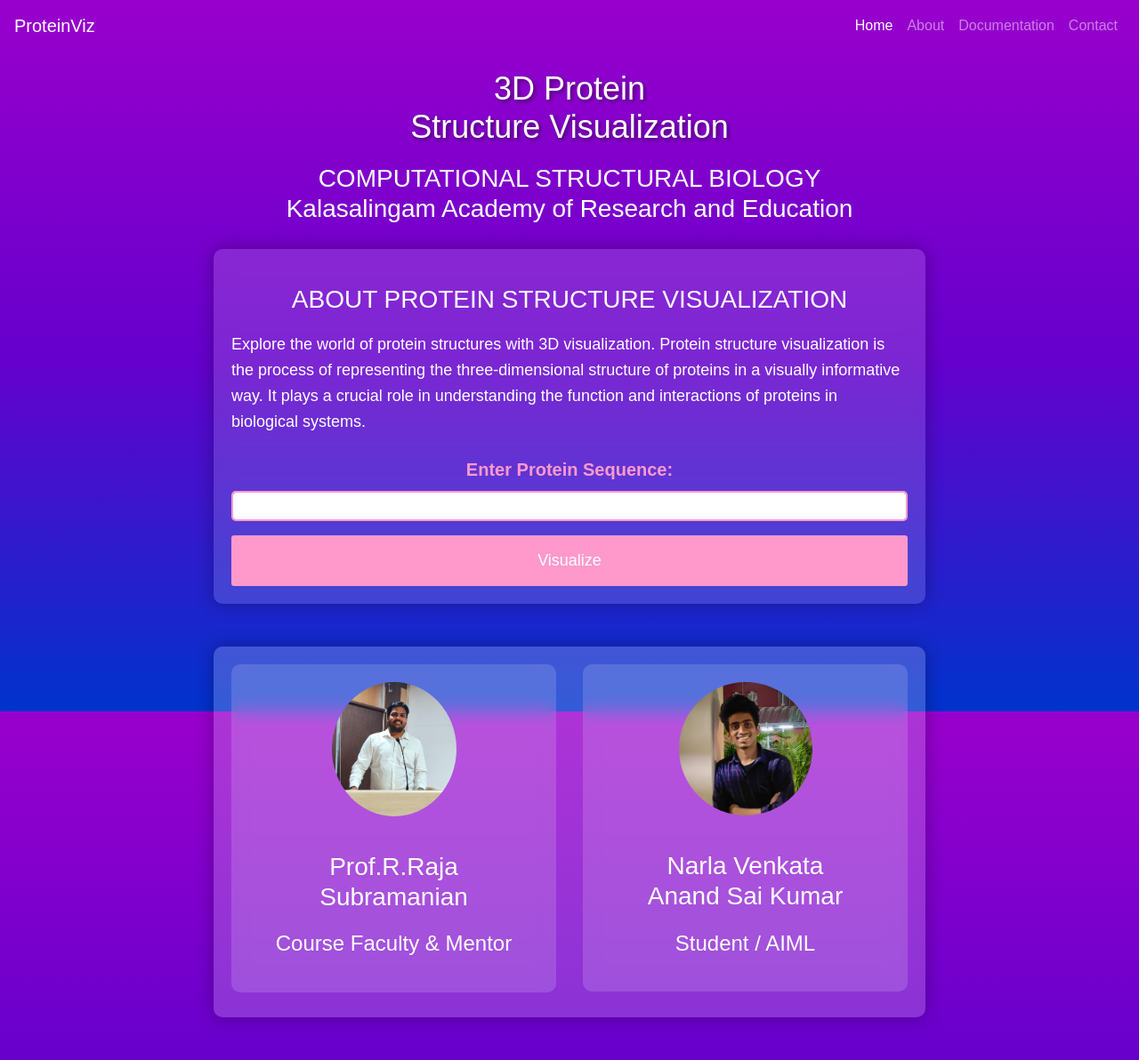
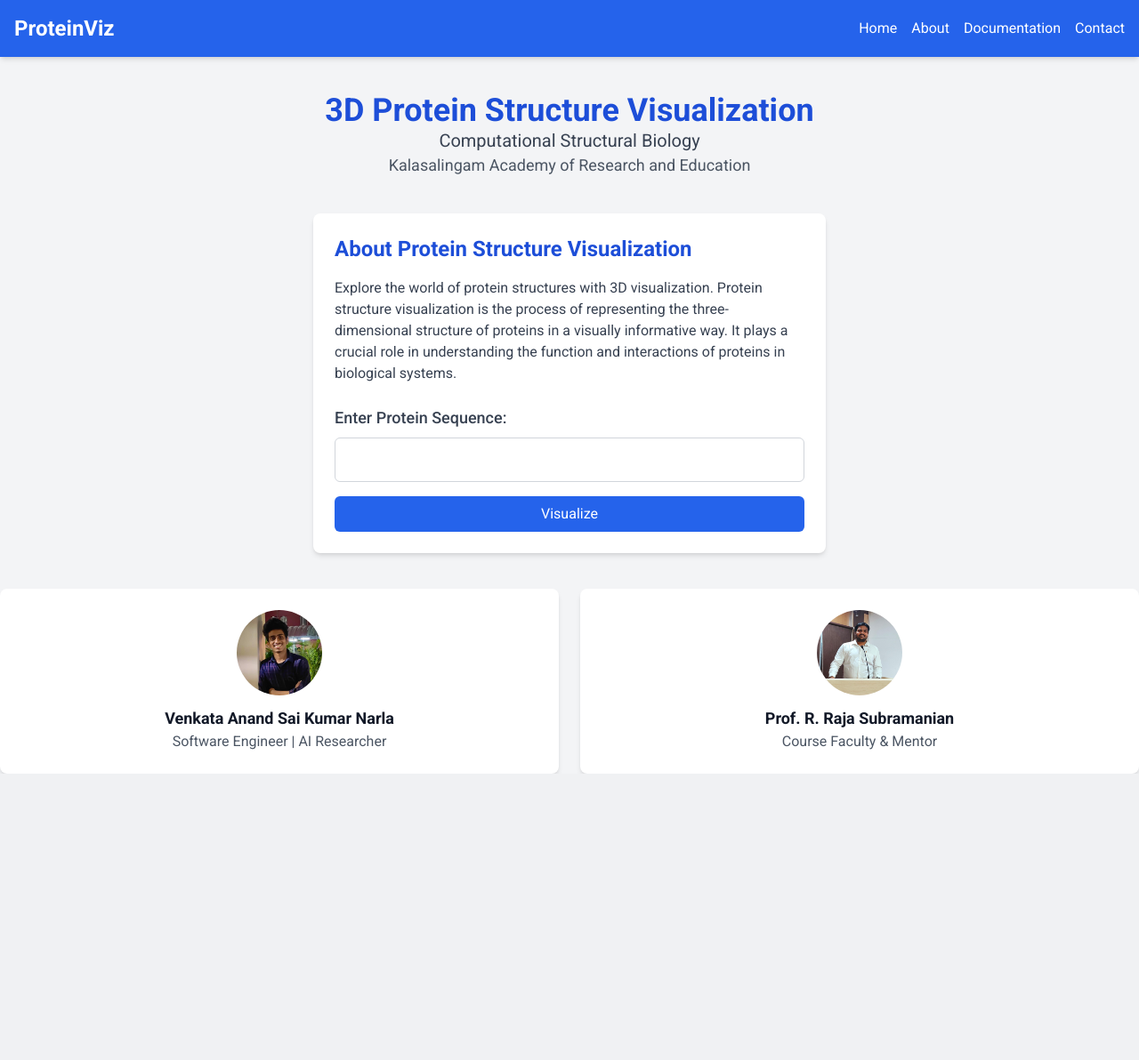
Before and after one commit to Narla-Venkata-Anand-Sai-Kumar/ProteinViz, a Flask app: page / in a window 1280 px wide. Shown: the whole page at 89% size. After the commit the page ends 870 px from the top, so only its background shows below. Run offline with Flask 3, Linux system fonts and the light colour scheme; parts of the project's set-up code (start-up, migrations or seed data) failed here and were passed over; some libraries are stand-ins or nearby versions.

Commit message:
UI Update ( Materialistic UI )

```diff
--- a/templates/index.html
+++ b/templates/index.html
@@ -4,209 +4,117 @@
     <meta charset="UTF-8">
     <meta name="viewport" content="width=device-width, initial-scale=1.0">
     <title>3D Protein Structure Visualization</title>
-    <!-- Add Bootstrap CSS link -->
-    <link href="https://maxcdn.bootstrapcdn.com/bootstrap/4.5.2/css/bootstrap.min.css" rel="stylesheet">
+    <script src="https://cdn.tailwindcss.com"></script>
+    <link rel="stylesheet" href="https://fonts.googleapis.com/css2?family=Roboto:wght@300;400;500;700&display=swap">
+    <script src="https://kit.fontawesome.com/a076d05399.js" crossorigin="anonymous"></script>
     <style>
-        /* Reset some default styles */
-        body, h1, h2, p {
-            margin: 0;
-            padding: 0;
+        body {
+            font-family: 'Roboto', sans-serif;
+        }
+    </style>
+    <script>
+        function showUnderDevelopment(section) {
+            document.getElementById("main-content").innerHTML = `
+                <div class="container mx-auto p-6 bg-white shadow-md rounded-lg text-center">
+                    <i class="fas fa-tools text-5xl text-yellow-500"></i>
+                    <h2 class="text-3xl font-semibold text-blue-700 mt-4">${section}</h2>
+                    <p class="text-gray-700 text-lg mt-2">This section is currently under development. Stay tuned for updates!</p>
+                    <button onclick="loadHome()" class="mt-6 px-4 py-2 bg-blue-600 text-white rounded-md hover:bg-blue-700 transition">
+                        Back to Home
+                    </button>
+                </div>
+            `;
         }
 
-        body {
-            font-family: Arial, sans-serif;
-            background: linear-gradient(to bottom, #9900cc, #6600cc, #0033cc); /* Gradient background */
-            color: #fff;
-            line-height: 1.6;
-            text-align: center;
-            background-attachment: fixed; /* Fixed background */
+        function loadHome() {
+            document.getElementById("main-content").innerHTML = `
+                <div class="container mx-auto p-6 bg-white shadow-md rounded-lg max-w-xl">
+                    <h2 class="text-2xl font-semibold text-blue-700 mb-4">About Protein Structure Visualization</h2>
+                    <p class="text-gray-700 text-md">
+                        Explore the world of protein structures with 3D visualization. Protein structure visualization is the process of representing the three-dimensional structure of proteins
+                        in a visually informative way. It plays a crucial role in understanding the function and interactions of
+                        proteins in biological systems.
+                    </p>
+                    <form class="mt-6">
+                        <label for="protein-sequence" class="block text-lg font-medium text-gray-700">Enter Protein Sequence:</label>
+                        <input type="text" id="protein-sequence" name="protein-sequence" class="w-full mt-2 p-3 border border-gray-300 rounded-md focus:ring focus:ring-blue-300" required>
+                        <button type="submit" class="w-full mt-4 bg-blue-600 text-white py-2 rounded-md hover:bg-blue-700 transition">Visualize</button>
+                    </form>
+                </div>
+
+                <div class="container mx-auto mt-10 grid grid-cols-1 md:grid-cols-2 gap-6">
+                    <div class="bg-white shadow-md rounded-lg p-6 text-center">
+                        <img src="static/raja.jpeg" alt="Prof.R.Raja Subramanian" class="w-24 h-24 rounded-full mx-auto">
+                        <h3 class="text-lg font-semibold mt-3">Prof. R. Raja Subramanian</h3>
+                        <p class="text-gray-600">Course Faculty & Mentor</p>
+                    </div>
+                    <div class="bg-white shadow-md rounded-lg p-6 text-center">
+                        <img src="static/MyImage.jpeg" alt="N V Anand Sai Kumar" class="w-24 h-24 rounded-full mx-auto">
+                        <h3 class="text-lg font-semibold mt-3">Venkata Anand Sai Kumar Narla</h3>
+                        <p class="text-gray-600">Software Engineer | AI Researcher</p>
+                    </div>
+                </div>
+            `;
         }
+    </script>
+</head>
+<body class="bg-gray-100 text-gray-900">
 
-        /* Header Styles */
-        header {
-            background-color: transparent; /* Transparent header */
-            color: #fff;
-            padding: 20px 0;
-        }
-
-        h1 {
-            font-size: 36px;
-            margin-bottom: 20px;
-            text-shadow: 2px 2px 4px rgba(0, 0, 0, 0.5); /* Text shadow for title */
-        }
-
-        /* Main Content Styles */
-        .container {
-            max-width: 800px;
-            margin: 0 auto;
-            padding: 20px;
-            background: rgba(255, 255, 255, 0.2); /* Transparent white background for glassy effect */
-            border-radius: 10px;
-            box-shadow: 0 0 20px rgba(0, 0, 0, 0.3);
-        }
-
-        h2 {
-            font-size: 28px;
-            margin-top: 20px;
-            text-transform: uppercase; /* Uppercase title */
-        }
-
-        p {
-            font-size: 18px;
-            margin-top: 20px;
-            text-align: left; /* Left-align text */
-        }
-
-        /* Protein Structure Visualization Styles */
-        .protein-visualization {
-            margin-top: 20px;
-            background-color: transparent;
-            border: 1px solid rgba(255, 255, 255, 0.3); /* Transparent white border */
-            border-radius: 10px;
-            box-shadow: 0 0 10px rgba(255, 255, 255, 0.2);
-            padding: 20px;
-        }
-
-        /* Input field and button styles */
-        .form-group label {
-            font-weight: bold;
-            font-size: 20px;
-            color: #ff99cc; /* Pink label color */
-        }
-
-        .form-control {
-            border: 2px solid #ff99cc; /* Pink input border */
-            border-radius: 5px;
-            padding: 15px;
-            font-size: 16px;
-            color: #333; /* Dark text color */
-        }
-
-        .btn-primary {
-            background-color: #ff99cc;
-            border: none;
-            transition: background-color 0.3s ease-in-out;
-            font-size: 18px;
-            padding: 15px 30px;
-        }
-
-        .btn-primary:hover {
-            background-color: #e60073; /* Darker pink on hover */
-        }
-
-        /* Glassy Effect */
-        .glassy {
-            background: rgba(255, 255, 255, 0.15);
-            backdrop-filter: blur(10px);
-            border-radius: 10px;
-            padding: 20px;
-        }
-
-        /* Footer Styles */
-        footer {
-            background-color: transparent;
-            color: #fff;
-            padding: 10px 0;
-        }
-
-        footer p {
-            font-size: 14px;
-        }
-
-    </style>
-</head>
-<body>
-
-
-    <!-- Bootstrap Navbar -->
-    <nav class="navbar navbar-expand-lg navbar-dark bg-transparent">
-        <a class="navbar-brand" href="#">ProteinViz</a>
-        <button class="navbar-toggler" type="button" data-toggle="collapse" data-target="#navbarNav" aria-controls="navbarNav" aria-expanded="false" aria-label="Toggle navigation">
-            <span class="navbar-toggler-icon"></span>
-        </button>
-        <div class="collapse navbar-collapse" id="navbarNav">
-            <ul class="navbar-nav ml-auto">
-                <li class="nav-item active">
-                    <a class="nav-link" href="#">Home <span class="sr-only">(current)</span></a>
-                </li>
-                <li class="nav-item">
-                    <a class="nav-link" href="#">About</a>
-                </li>
-                <li class="nav-item">
-                    <a class="nav-link" href="#">Documentation</a>
-                </li>
-                <li class="nav-item">
-                    <a class="nav-link" href="#">Contact</a>
-                </li>
+    <nav class="bg-blue-600 p-4 shadow-md">
+        <div class="container mx-auto flex justify-between items-center">
+            <a class="text-white text-2xl font-bold" href="#" onclick="loadHome()">ProteinViz</a>
+            <ul class="flex space-x-4">
+                <li><a class="text-white hover:text-gray-300 cursor-pointer" onclick="loadHome()">Home</a></li>
+                <li><a class="text-white hover:text-gray-300 cursor-pointer" onclick="showUnderDevelopment('About')">About</a></li>
+                <li><a class="text-white hover:text-gray-300 cursor-pointer" onclick="showUnderDevelopment('Documentation')">Documentation</a></li>
+                <li><a class="text-white hover:text-gray-300 cursor-pointer" onclick="showUnderDevelopment('Contact')">Contact</a></li>
             </ul>
         </div>
     </nav>
-    <header>
-        <h1>3D Protein<br>Structure Visualization</h1>
-        <h2>Computational Structural Biology</h2>
-        <h3>Kalasalingam Academy of Research and Education</h3>
+
+    <header class="text-center py-10">
+        <h1 class="text-4xl font-bold text-blue-700">3D Protein Structure Visualization</h1>
+        <h2 class="text-xl text-gray-700">Computational Structural Biology</h2>
+        <h3 class="text-lg text-gray-600">Kalasalingam Academy of Research and Education</h3>
     </header>
 
+    <div id="main-content">
+        <div class="container mx-auto p-6 bg-white shadow-md rounded-lg max-w-xl">
+            <h2 class="text-2xl font-semibold text-blue-700 mb-4">About Protein Structure Visualization</h2>
+            <p class="text-gray-700 text-md">
+                Explore the world of protein structures with 3D visualization. Protein structure visualization is the process of representing the three-dimensional structure of proteins
+                in a visually informative way. It plays a crucial role in understanding the function and interactions of
+                proteins in biological systems.
+            </p>
+            <form method="POST" class="mt-6">
+                <label for="protein-sequence" class="block text-lg font-medium text-gray-700">Enter Protein Sequence:</label>
+                <input list="suggestions" type="text" id="smiles" name="smiles"
+                       class="w-full mt-2 p-3 border border-gray-300 rounded-md focus:ring focus:ring-blue-300" required>
 
-    <div class="container glassy">
-        <h2>About Protein Structure Visualization</h2>
-        <p>
-            Explore the world of protein structures with 3D visualization. Protein structure visualization is the process of representing the three-dimensional structure of proteins
-            in a visually informative way. It plays a crucial role in understanding the function and interactions of
-            proteins in biological systems.
-        </p>
-
-        <!-- Form inside the card -->
-        <form method="POST" class="mt-4">
-            <div class="form-group">
-                <label for="smiles">Enter Protein Sequence:</label>
-                <input type="text" name="smiles" id="smiles" class="form-control form-control-sm" required list="suggestions">
-                <!-- Define the datalist with suggestions -->
                 <datalist id="suggestions">
                     <option value="AUGUUUUUCUUCUUUUUUUUCUGA">
-                    <!-- Add more suggestions here -->
+                        <option value="AUGUUU"></option>
                 </datalist>
+
+                <button type="submit" class="w-full mt-4 bg-blue-600 text-white py-2 rounded-md hover:bg-blue-700 transition">Visualize</button>
+            </form>
+
+        </div>
+
+        <div class="container mx-auto mt-10 grid grid-cols-1 md:grid-cols-2 gap-6">
+            <div class="bg-white shadow-md rounded-lg p-6 text-center">
+                <img src="static/MyImage.jpeg" alt="N V Anand Sai Kumar" class="w-24 h-24 rounded-full mx-auto">
+                <h3 class="text-lg font-semibold mt-3">Venkata Anand Sai Kumar Narla</h3>
+                <p class="text-gray-600">Software Engineer | AI Researcher</p>
             </div>
-            <button type="submit" class="btn btn-primary btn-sm btn-block">Visualize</button>
-        </form>
-
-    </div>
-
-
-
-    <!-- Add your name and pic at the bottom -->
-    <div class="container mt-5 mb-5">
-        <div class="row">
-            <div class="col-md-6 mb-2"> <!-- Decreased the bottom margin -->
-                <div class="card border-0 glassy">
-                    <img src="static/raja.jpeg" alt="N V Anand Sai Kumar" class="card-img-top img-fluid mx-auto rounded-circle" style="max-width: 140px;">
-                    <div class="card-body text-center">
-                        <h3 class="card-body">Prof.R.Raja Subramanian</h3>
-                        <h4 class="card-subtitle">Course Faculty & Mentor</h4>
-                    </div>
-                </div>
+            <div class="bg-white shadow-md rounded-lg p-6 text-center">
+                <img src="static/raja.jpeg" alt="Prof.R.Raja Subramanian" class="w-24 h-24 rounded-full mx-auto">
+                <h3 class="text-lg font-semibold mt-3">Prof. R. Raja Subramanian</h3>
+                <p class="text-gray-600">Course Faculty & Mentor</p>
             </div>
 
-            <div class="col-md-6 mb-2"> <!-- Decreased the bottom margin -->
-                <div class="card border-0 glassy">
-                    <img src="static/MyImage.jpeg" alt="N V Anand Sai Kumar" class="card-img-top img-fluid mx-auto rounded-circle" style="max-width: 150px;">
-                    <div class="card-body text-center">
-                        <h3 class="card-body">Narla Venkata Anand Sai Kumar</h3>
-                        <h4 class="card-subtitle">Student / AIML</h4>
-                    </div>
-                </div>
-            </div>
         </div>
     </div>
 
-
-
-
-    <!-- Add your 3D chemical structure visualization here if available -->
-
-    <!-- Bootstrap JavaScript Scripts -->
-    <script src="https://code.jquery.com/jquery-3.5.1.slim.min.js"></script>
-    <script src="https://cdn.jsdelivr.net/npm/@popperjs/core@2.5.3/dist/umd/popper.min.js"></script>
-    <script src="https://maxcdn.bootstrapcdn.com/bootstrap/4.5.2/js/bootstrap.min.js"></script>
 </body>
 </html>
```
